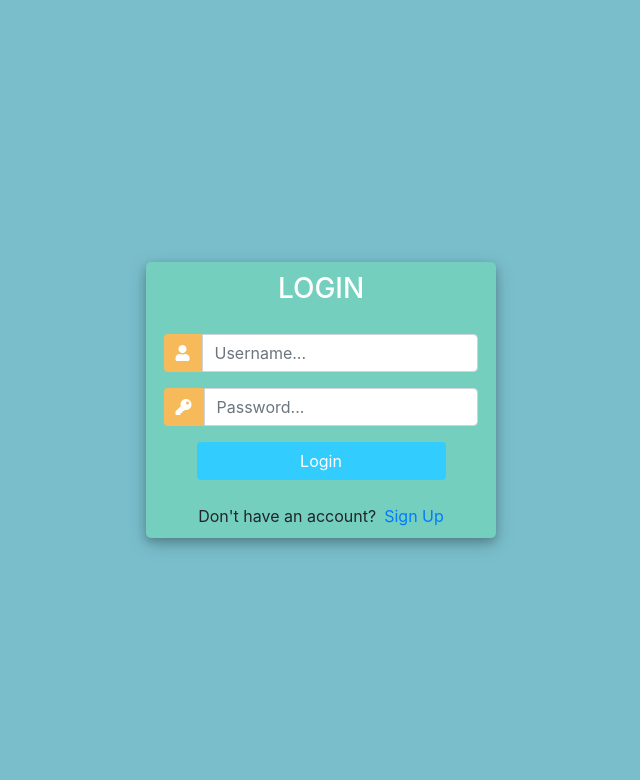
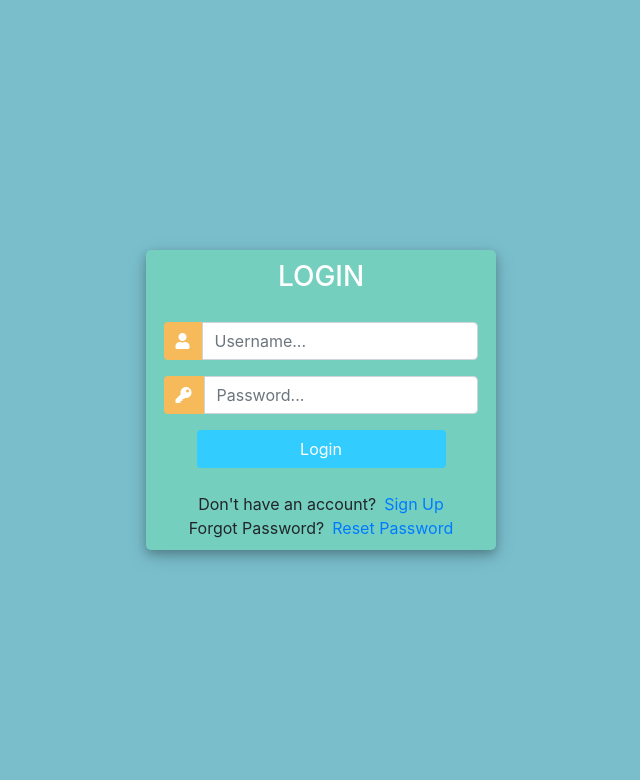
Before and after one commit to kyrios213/django_tutorial, a Django app: page /login/ in a window 1280 px wide. Shown: the part 56-836 px from the top of the page, without its empty margins (319-959 px from the left). Run offline with Django 3.2, Linux system fonts and the light colour scheme; some libraries are stand-ins or nearby versions.

Commit message:
Added password reset via email

```diff
--- a/accounts/templates/accounts/login.html
+++ b/accounts/templates/accounts/login.html
@@ -118,6 +118,9 @@
 					<div class="d-flex justify-content-center links">
 						Don't have an account? <a href="{% url 'accounts:register' %}" class="ml-2">Sign Up</a>
 					</div>
+					<div class="d-flex justify-content-center links">
+						Forgot Password? <a href="{% url 'accounts:reset_password' %}" class="ml-2">Reset Password</a>
+					</div>
 
 				</div>
 			</div>
--- /dev/null
+++ b/accounts/templates/accounts/password_reset_done.html
@@ -0,0 +1,5 @@
+<h3>Password reset complete</h3>
+
+<p>Your password has been set. You may go ahead and log in now.</p>
+
+<a href="{% url 'accounts:login' %}">Log in</a>
--- /dev/null
+++ b/accounts/templates/accounts/password_reset_sent.html
@@ -0,0 +1,6 @@
+<h3>Password reset sent</h3>
+
+
+<p>We’ve emailed you instructions for setting your password, if an account exists with the email you entered. You should receive them shortly.</p>
+
+<p>If you don’t receive an email, please make sure you’ve entered the address you registered with, and check your spam folder.</p>
--- a/accounts/urls.py
+++ b/accounts/urls.py
@@ -1,4 +1,5 @@
 from django.urls import path
+from django.contrib.auth import views as auth_views
 from . import views
 
 
@@ -19,4 +20,9 @@ urlpatterns = [
     path('create_order/<int:pk>/', views.createOrder, name="create_order"),
     path('update_order/<int:pk>', views.updateOrder, name="update_order"),
     path('delete_order/<int:pk>', views.deleteOrder, name="delete_order"),
+
+    path('reset_password/', auth_views.PasswordResetView.as_view(template_name="accounts/password_reset.html"), name="reset_password"),
+    path('reset_password_sent/', auth_views.PasswordResetDoneView.as_view(template_name="accounts/password_reset_sent.html"), name="password_reset_done"),
+    path('reset/<uidb64>/<token>/', auth_views.PasswordResetConfirmView.as_view(template_name="accounts/password_reset_form.html"),name="password_reset_confirm"),
+    path('reset_password_complete/', auth_views.PasswordResetCompleteView.as_view(template_name="accounts/password_reset_done.html"), name="password_reset_complete"),
 ]
```
Also changed, not shown: accounts/templates/accounts/password_reset.html (added, +11 -0 lines), accounts/templates/accounts/password_reset_form.html (added, +11 -0 lines), crm1/settings.py (+8 -0 lines).
